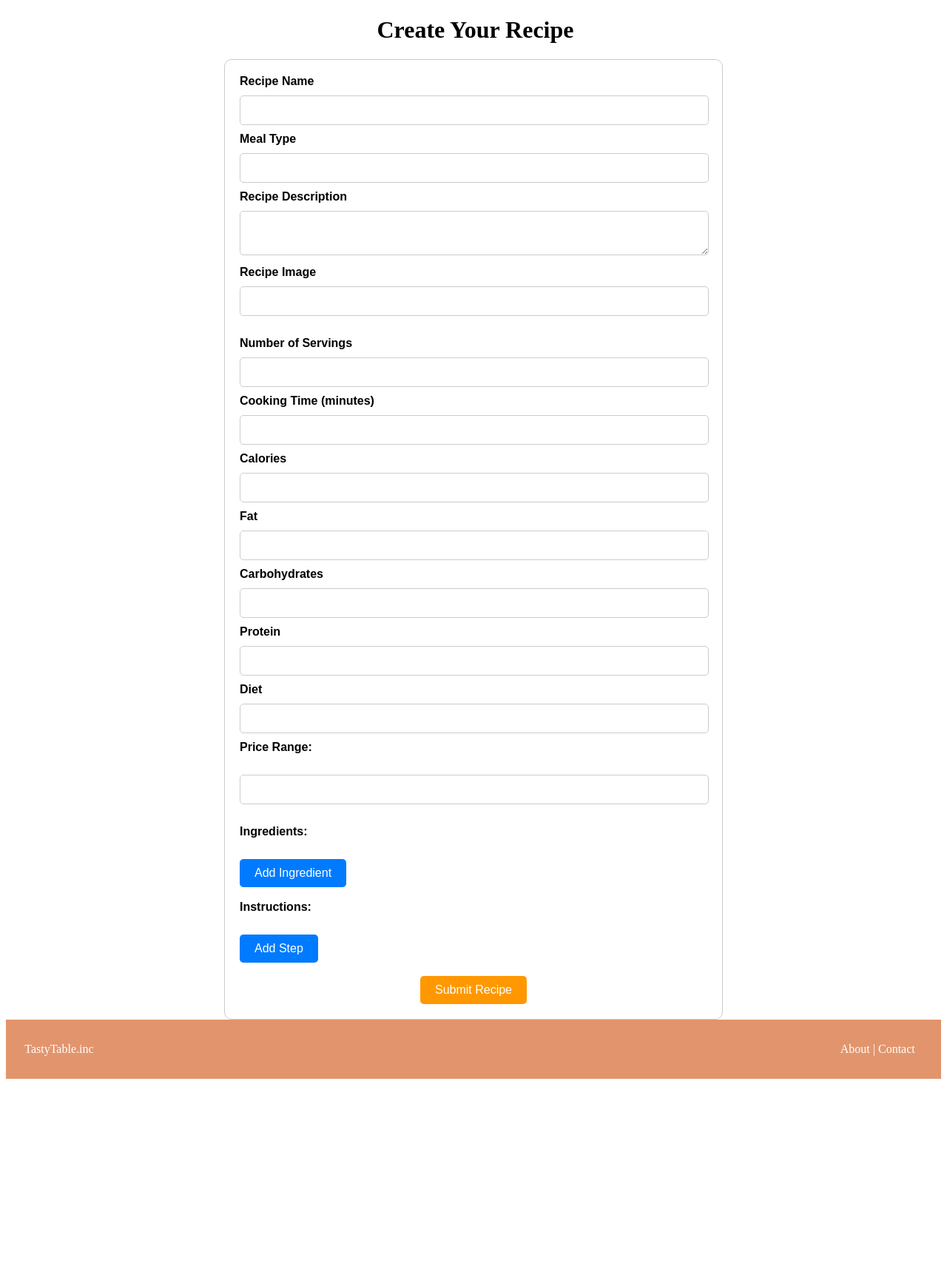
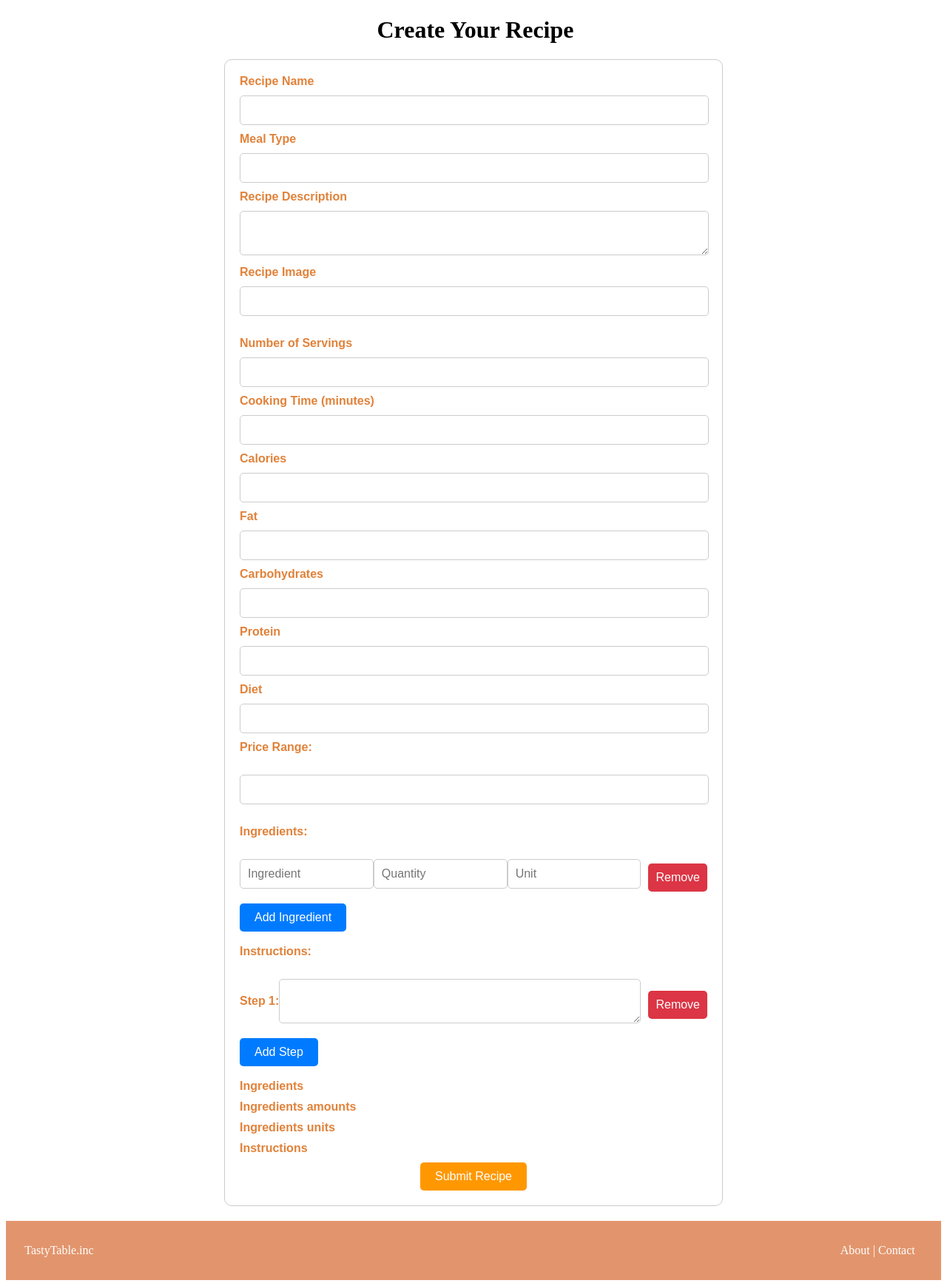
Before and after one commit to LiamHeynderickx/TastyTableWebApplication, a Symfony app: template templates/Pages/recipeSubmission.html.twig in a window 1280 px wide. Shown: the part 130-1868 px from the top of the page at 74% size. Before the commit the page ends 1588 px from the top, so only its background shows below. Run offline with Twig, Linux system fonts and the light colour scheme; the template is opened without the code that fills it, so the values that code supplies are empty; form fields are guessed from the names that the template uses; some libraries are stand-ins or nearby versions.

Commit message:
Recipe submission and display can interact with the database

```diff
--- a/public/style/recipeSubmission.css
+++ b/public/style/recipeSubmission.css
@@ -1,12 +1,12 @@
 form {
     font-family: 'Poppins', sans-serif;
     width: 50%;
-    margin: 0 auto;
     padding: 20px;
     border: 1px solid #ccc;
     border-radius: 10px;
-    /*color: #e1823a;*/
+    color: #e1823a;
     font-weight: bolder;
+    margin: 0 auto 20px;
 }
 
 form label {
--- a/templates/Pages/recipeSubmission.html.twig
+++ b/templates/Pages/recipeSubmission.html.twig
@@ -29,28 +29,29 @@
 
     <label for="ingredients">Ingredients:</label><br>
     <div id="ingredients_list">
-        {% for ingredient in form.ingredients %}
         <div class="ingredient">
-                {{ form_widget(ingredient.name, {'attr': {'placeholder': 'Ingredient', 'required': true}}) }}
-                {{ form_widget(ingredient.quantity, {'attr': {'placeholder': 'Quantity', 'pattern': '\\d+(\\.\\d+)?'}}) }}
-                {{ form_widget(ingredient.unit, {'attr': {'placeholder': 'Unit'}}) }}
+            <input type="text" name="ingredient[]" placeholder="Ingredient" required>
+            <input type="text" name="amount[]" placeholder="Quantity" pattern="\d+(\.\d+)?" required>
+            <input type="text" name="unit[]" placeholder="Unit">
             <button type="button" class="remove-button">Remove</button>
         </div>
-        {% endfor %}
     </div>
     <button type="button" id="add-ingredient">Add Ingredient</button><br><br>
 
     <label for="instructions">Instructions:</label><br>
     <div id="instructions_list">
-        {% for instruction in form.instructions %}
         <div class="instruction">
-                <label>Step {{ loop.index }}:</label><br>
-                {{ form_widget(instruction, {'attr': {'rows': 2, 'cols': 50, 'required': true}}) }}
+            <label>Step 1:</label><br>
+            <textarea name="instruction[]" rows="2" cols="50" required></textarea>
             <button type="button" class="remove-button">Remove</button>
         </div>
-        {% endfor %}
     </div>
     <button type="button" id="add-instruction">Add Step</button><br><br>
+
+    {{ form_row(form.ingredients, {'attr': {'style': 'display:none;'}}) }}
+    {{ form_row(form.ingredientsAmounts, {'attr': {'style': 'display:none;'}}) }}
+    {{ form_row(form.ingredientsUnits, {'attr': {'style': 'display:none;'}}) }}
+    {{ form_row(form.instructions, {'attr': {'style': 'display:none;'}}) }}
 
     <button type="submit" class="submit-button">Submit Recipe</button>
 
@@ -61,43 +62,65 @@
 
     <script>
         $(document).ready(function() {
-            // Add Ingredient
-            $('#add-ingredient').click(function() {
+            function updateHiddenFields() {
+                const ingredients = [];
+                const amounts = [];
+                const units = [];
+                $('#ingredients_list .ingredient').each(function() {
+                    ingredients.push($(this).find('input[name="ingredient[]"]').val());
+                    amounts.push($(this).find('input[name="amount[]"]').val());
+                    units.push($(this).find('input[name="unit[]"]').val());
+                });
+                $('#form_ingredients').val(JSON.stringify(ingredients));
+                $('#form_ingredientsAmounts').val(JSON.stringify(amounts));
+                $('#form_ingredientsUnits').val(JSON.stringify(units));
+
+                const instructions = [];
+                $('#instructions_list .instruction textarea').each(function() {
+                    instructions.push($(this).val());
+                });
+                $('#form_instructions').val(JSON.stringify(instructions));
+            }
+
+            $('#add-ingredient').click(function () {
                 var newIngredient = `
                     <div class="ingredient">
-                        <input type="text" name="recipe[ingredients][name][]" placeholder="Ingredient" required>
-                        <input type="text" name="recipe[ingredients][quantity][]" placeholder="Quantity" pattern="\\d+(\\.\\d+)?">
-                        <input type="text" name="recipe[ingredients][unit][]" placeholder="Unit">
+                        <input type="text" name="ingredient[]" placeholder="Ingredient" required>
+                        <input type="text" name="amount[]" placeholder="Quantity" pattern="\\d+(\\.\\d+)?">
+                        <input type="text" name="unit[]" placeholder="Unit">
                         <button type="button" class="remove-button">Remove</button>
                     </div>
                 `;
                 $('#ingredients_list').append(newIngredient);
             });
 
-            // Remove Ingredient
-            $('#ingredients_list').on('click', '.remove-button', function() {
+            $('#ingredients_list').on('click', '.remove-button', function () {
                 $(this).parent().remove();
+                updateHiddenFields();
             });
 
-            // Add Instruction
-            $('#add-instruction').click(function() {
+            $('#add-instruction').click(function () {
                 var newInstruction = `
                 <div class="instruction">
-                        <label>Step ${ $('.instruction').length + 1 }:</label><br>
-                        <textarea name="recipe[instructions][]" rows="2" cols="50" required></textarea>
+                    <label>Step ${$('.instruction').length + 1}:</label><br>
+                    <textarea name="instruction[]" rows="2" cols="50" required></textarea>
                     <button type="button" class="remove-button">Remove</button>
                 </div>
                 `;
                 $('#instructions_list').append(newInstruction);
             });
 
-            // Remove Instruction
-            $('#instructions_list').on('click', '.remove-button', function() {
+            $('#instructions_list').on('click', '.remove-button', function () {
                 $(this).parent().remove();
                 // Update step labels after removal
-                $('.instruction').each(function(index) {
+                $('.instruction').each(function (index) {
                     $(this).find('label').text('Step ' + (index + 1) + ':');
                 });
+                updateHiddenFields();
+            });
+
+            $('form').on('submit', function() {
+                updateHiddenFields();
             });
         });
     </script>
```
Also changed, not shown: public/style/recipeDisplay.css (+9 -6 lines), src/Controller/TastyTableController.php (+11 -24 lines), src/Entity/Recipes.php (+8 -8 lines), templates/Pages/recipeDisplay.html.twig (+19 -21 lines). Lines whose indentation alone changed are shown as unchanged.
